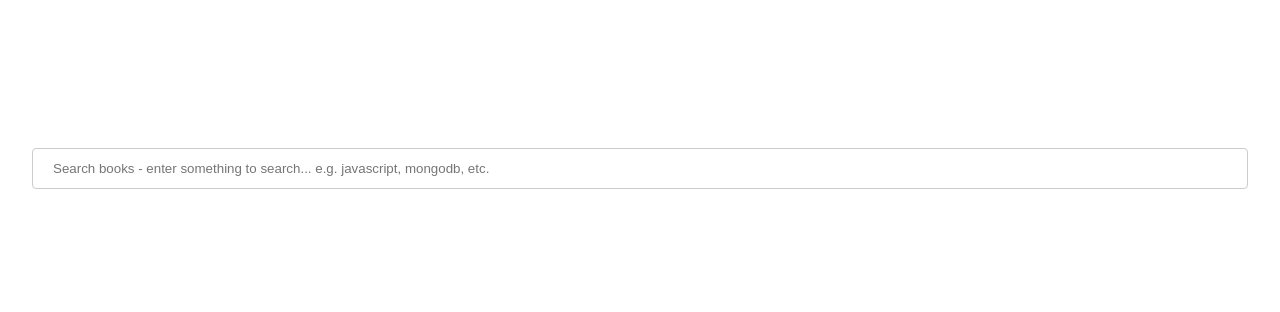
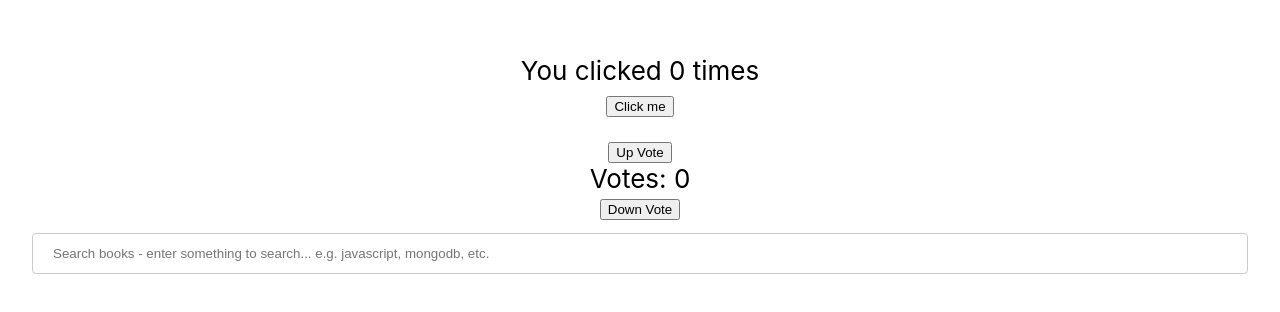
Before and after one commit to srihari-sridharan/react-typescript, a React (Create React App) app in the folder bookstore/: page / in a window 1280 px wide. Shown: the part 192-504 px from the top of the page. Built offline with nearby package versions, Linux system fonts and the light colour scheme.

Commit message:
Code changes

```diff
--- a/bookstore/src/App.tsx
+++ b/bookstore/src/App.tsx
@@ -1,11 +1,15 @@
-import React from 'react';
-import './App.css';
-import Search from './Components/Search';
+import React from "react";
+import "./App.css";
+import ClickCounter from "./ClickCounter";
+import Search from "./Components/Search";
+import Voter from "./Counter";
 
 function App() {
   return (
     <div className="App">
       <header className="App-header">
+        <ClickCounter />
+        <Voter />
         <Search />
       </header>
     </div>
--- /dev/null
+++ b/bookstore/src/ClickCounter.tsx
@@ -0,0 +1,20 @@
+import React, { useState } from "react";
+
+function ClickCounter() {
+  // Declare a new state variable, which we'll call "count"
+  const [count, setCount] = useState(0);
+
+  return (
+    <div>
+      <span>You clicked {count} times</span> <br />
+      <button
+        style={{ margin: "5px", marginBottom: "25px" }}
+        onClick={() => setCount(count + 1)}
+      >
+        Click me
+      </button>
+    </div>
+  );
+}
+
+export default ClickCounter;
--- /dev/null
+++ b/bookstore/src/Counter.tsx
@@ -0,0 +1,38 @@
+import * as React from "react";
+
+const initialState = { vote: 0 };
+
+type ACTIONTYPE =
+  | { type: "increment"; payload: number }
+  | { type: "decrement"; payload: string };
+
+function reducer(state: typeof initialState, action: ACTIONTYPE) {
+  switch (action.type) {
+    case "increment":
+      return { vote: state.vote + action.payload };
+    case "decrement":
+      return { vote: state.vote - Number(action.payload) };
+    default:
+      throw new Error();
+  }
+}
+
+function Voter() {
+  const [state, dispatch] = React.useReducer(reducer, initialState);
+  return (
+    <>
+      <button onClick={() => dispatch({ type: "increment", payload: 1 })}>
+        Up Vote
+      </button>
+      Votes: {state.vote}
+      <button
+        style={{ margin: "5px" }}
+        onClick={() => dispatch({ type: "decrement", payload: "1" })}
+      >
+        Down Vote
+      </button>
+    </>
+  );
+}
+
+export default Voter;
```
